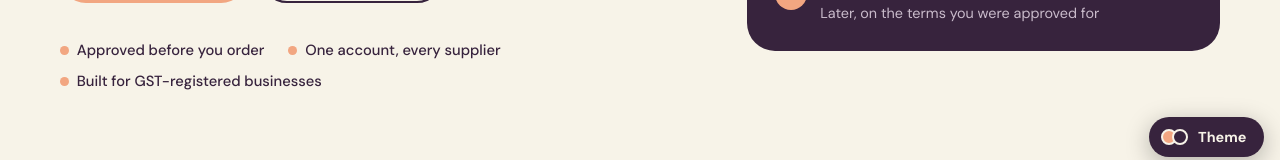
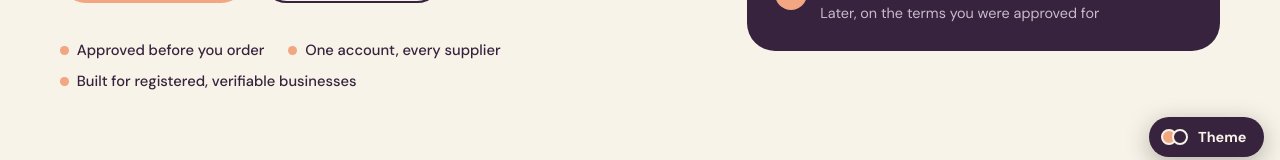
Before and after one commit to valueworkers/zinobnpl, a React (Vite) app: page / in a window 1280 px wide. Shown: the part 627-787 px from the top of the page. Built offline with nearby package versions, Linux system fonts and the light colour scheme.

Commit message:
Update Hero.jsx

```diff
--- a/src/components/Hero.jsx
+++ b/src/components/Hero.jsx
@@ -19,7 +19,7 @@ export default function Hero() {
         <div className="proof">
           <span>Approved before you order</span>
           <span>One account, every supplier</span>
-          <span>Built for GST-registered businesses</span>
+          <span>Built for registered, verifiable businesses</span>
         </div>
       </div>
 
```
